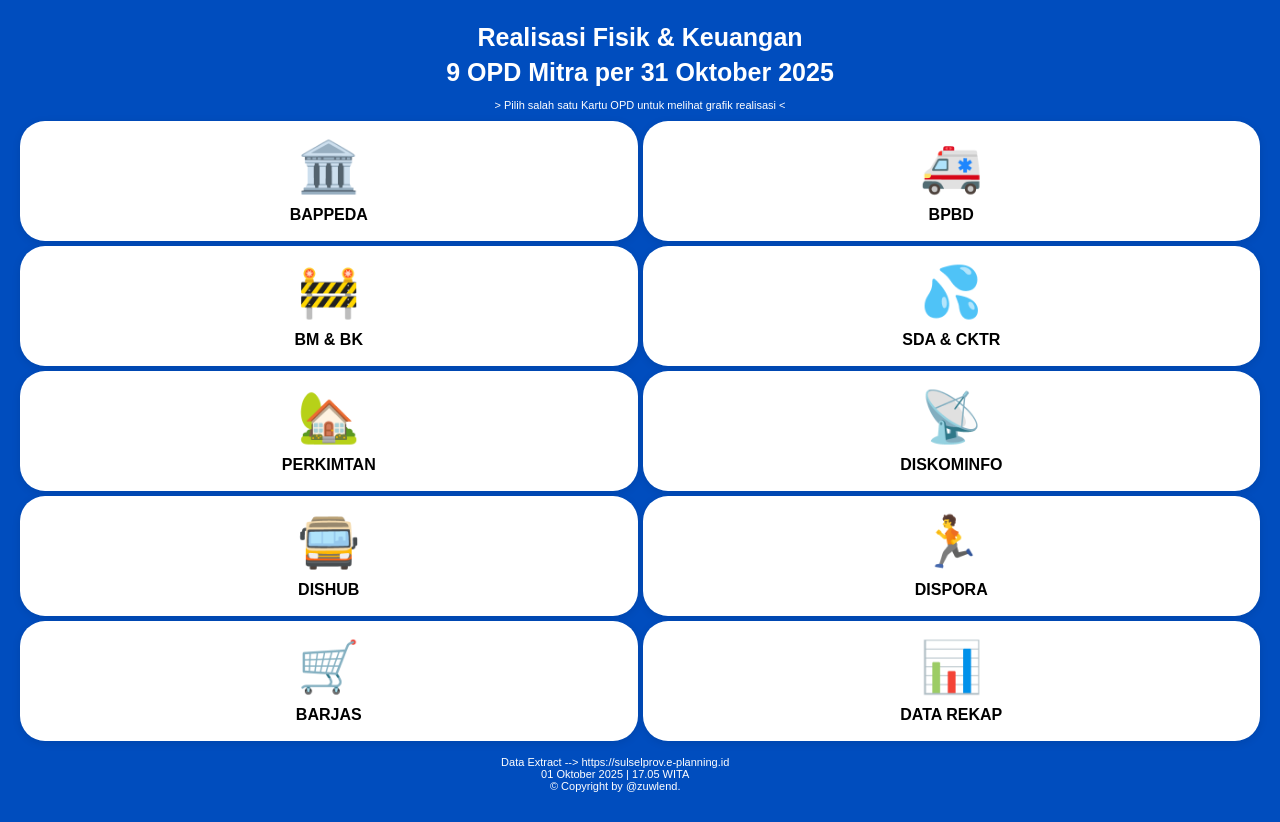
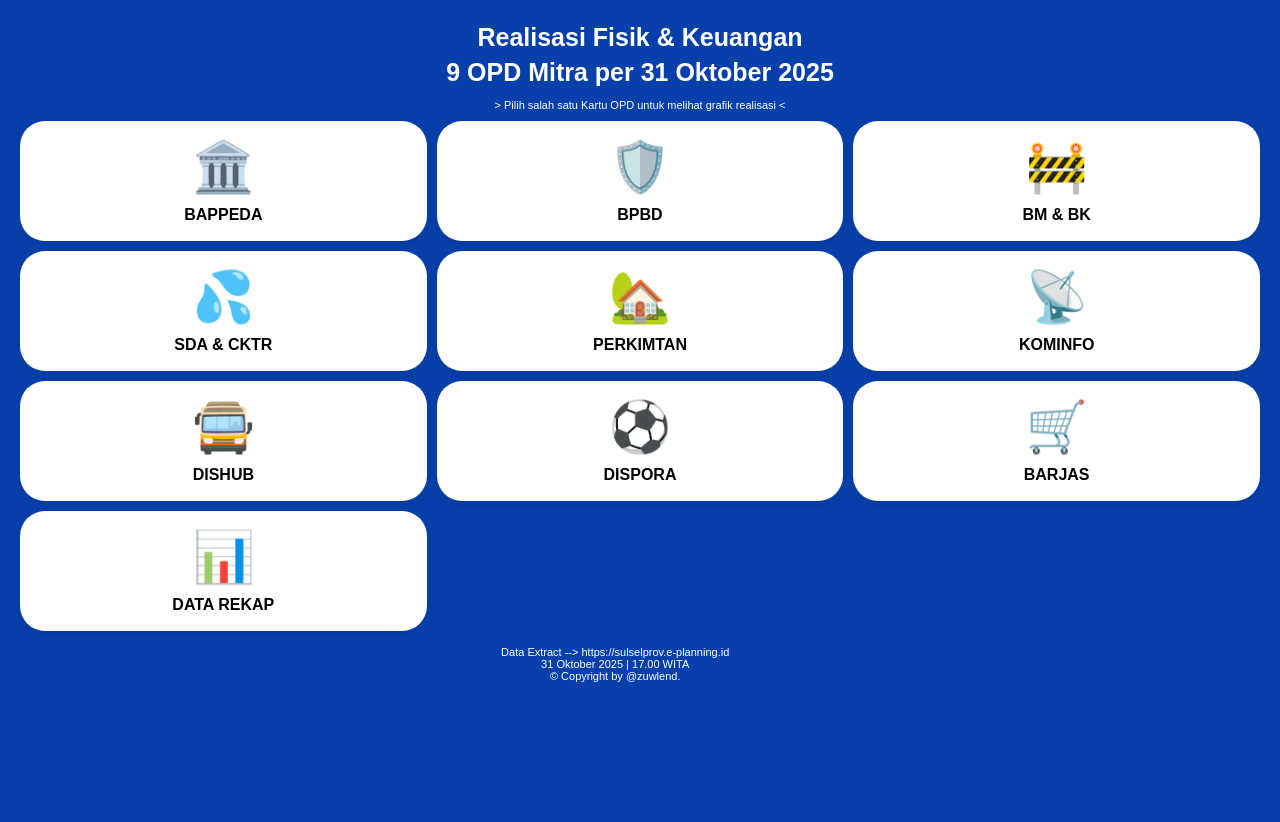
Before and after one commit to binfraswilzulsel/realisasi9opd-appscript, a plain HTML site: page index.html in a window 1280 px wide. After the commit the page ends 800 px from the top, so only its background shows below. Drawn offline with Linux system fonts and the light colour scheme.

Commit message:
tambah audio dan grid jadi 3
Updated the layout and styles of the index.html file, including changes to the card container and footer. Modified metadata for improved SEO and added an audio element.

```diff
--- a/index.html
+++ b/index.html
@@ -6,7 +6,8 @@
   <title>Realisasi Fisik & Keuangan 9 OPD</title>
 
 <meta property="og:title" content="Tingkat Capaian Realisasi Fisik & Keuangan 9 OPD Mitra per 31 Oktober 2025" />
-<meta property="og:description" content="Kartu grafik yang berisi informasi tingkat capaian realisasi fisik dan keuangan Mitra Bidang Infraswil Periode Oktober Tahun 2025" />
+<meta property="og:description" content="Lihat grafik interaktif realisasi fisik & keuangan hingga bulan Oktober Tahun 2025.
+Ekstrasi data: 31 Oktober 2025 | 17.00 WITA. (Best view via smartphone/tablet)" />
 <meta property="og:image" content="https://binfraswilzulsel.my.id/thumbnail.jpg" />
 <meta property="og:url" content="https://binfraswilzulsel.my.id/" />
 <meta property="og:type" content="website" />
@@ -15,7 +16,7 @@
     body {
       font-family: Arial, sans-serif;
       font-size: 14px;
-      background: #004dbe;
+      background: #0740aa;
       margin: 0;
       padding: 20px;
     }
@@ -46,8 +47,8 @@
 
     .card-container {
       display: grid;
-      grid-template-columns: repeat(2, 1fr);
-      gap: 5px;
+      grid-template-columns: repeat(3, 1fr);
+      gap: 10px;
     }
 
     .card {
@@ -81,7 +82,7 @@
 
     footer {
       text-align: center;
-      background-color: #004dbe;
+      background-color: #0740aa;
       color: white;
       padding: 10px 0;
       font-size: 11px;
@@ -112,63 +113,63 @@
     </div>
 
     <div class="card-container">
-      <a href="realisasi9opd-appscript.html?opd=bappeda" class="card-link">
+      <a href="Realisasi9OPD.html?opd=bappeda" class="card-link">
         <div class="card">
           <span class="icon">🏛️</span>
           <div class="title">BAPPEDA</div>
         </div>
       </a>
 
-      <a href="realisasi9opd-appscript.html?opd=bpbd" class="card-link">
+      <a href="Realisasi9OPD.html#bpbd" class="card-link">
         <div class="card">
-          <span class="icon">🚑</span>
+          <span class="icon">🛡️</span>
           <div class="title">BPBD</div>
         </div>
       </a>
 
-      <a href="realisasi9opd-appscript.html?opd=bmbk" class="card-link">
+      <a href="Realisasi9OPD.html?opd=bmbk" class="card-link">
         <div class="card">
           <span class="icon">🚧</span>
           <div class="title">BM & BK</div>
         </div>
       </a>
 
-      <a href="realisasi9opd-appscript.html?opd=sdacktr" class="card-link">
+      <a href="Realisasi9OPD.html#sdacktr" class="card-link">
         <div class="card">
           <span class="icon">💦</span>
           <div class="title">SDA & CKTR</div>
         </div>
       </a>
 
-      <a href="realisasi9opd-appscript.html?opd=perkimtan" class="card-link">
+      <a href="Realisasi9OPD.html#perkimtan" class="card-link">
         <div class="card">
           <span class="icon">🏡</span>
           <div class="title">PERKIMTAN</div>
         </div>
       </a>
 
-      <a href="realisasi9opd-appscript.html?opd=diskominfo" class="card-link">
+      <a href="Realisasi9OPD.html#kominfo" class="card-link">
         <div class="card">
           <span class="icon">📡</span>
-          <div class="title">DISKOMINFO</div>
+          <div class="title">KOMINFO</div>
         </div>
       </a>
 
-      <a href="realisasi9opd-appscript.html?opd=dishub" class="card-link">
+      <a href="Realisasi9OPD.html#dishub" class="card-link">
         <div class="card">
           <span class="icon">🚍</span>
           <div class="title">DISHUB</div>
         </div>
       </a>
 
-      <a href="realisasi9opd-appscript.html?opd=dispora" class="card-link">
+      <a href="Realisasi9OPD.html#dispora" class="card-link">
         <div class="card">
-          <span class="icon">🏃</span>
+          <span class="icon">⚽</span>
           <div class="title">DISPORA</div>
         </div>
       </a>
 
-      <a href="realisasi9opd-appscript.html?opd=barjas" class="card-link">
+      <a href="Realisasi9OPD.html#barjas" class="card-link">
         <div class="card">
           <span class="icon">🛒</span>
           <div class="title">BARJAS</div>
@@ -186,8 +187,15 @@
       </a>
     </div>
 
+    </script>
+
+    <audio id="tapAudio" preload="auto">
+    <source src="tap_sound.mp3" type="audio/mpeg">
+    Browser Anda tidak mendukung elemen audio.
+</audio>
+
     <footer id="footer">
-      Data Extract --> https://sulselprov.e-planning.id <br> 01 Oktober 2025 | 17.05 WITA <br>&copy; Copyright by @zuwlend.
+      Data Extract --> https://sulselprov.e-planning.id <br> 31 Oktober 2025 | 17.00 WITA <br>&copy; Copyright by @zuwlend.
     </footer>
   </div>
 
```
